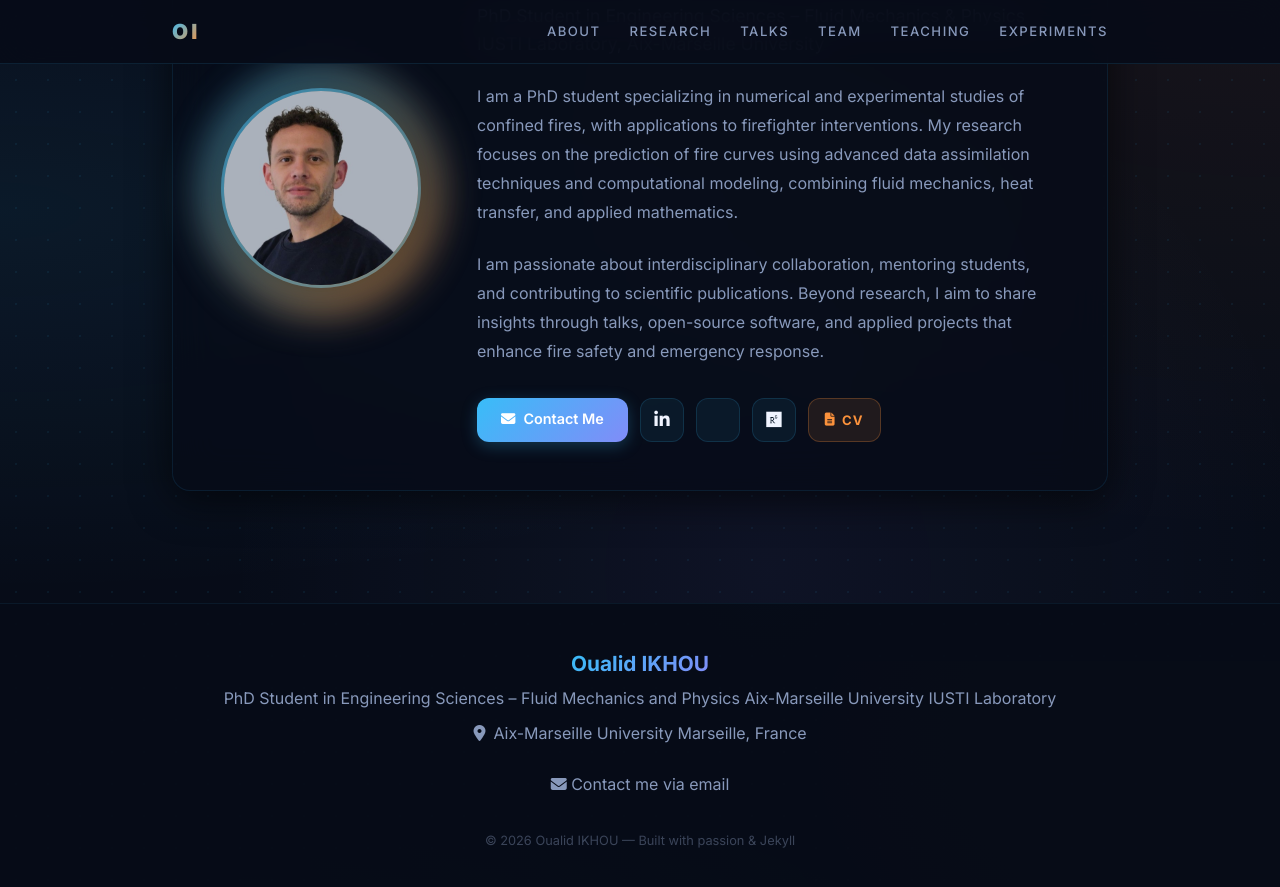
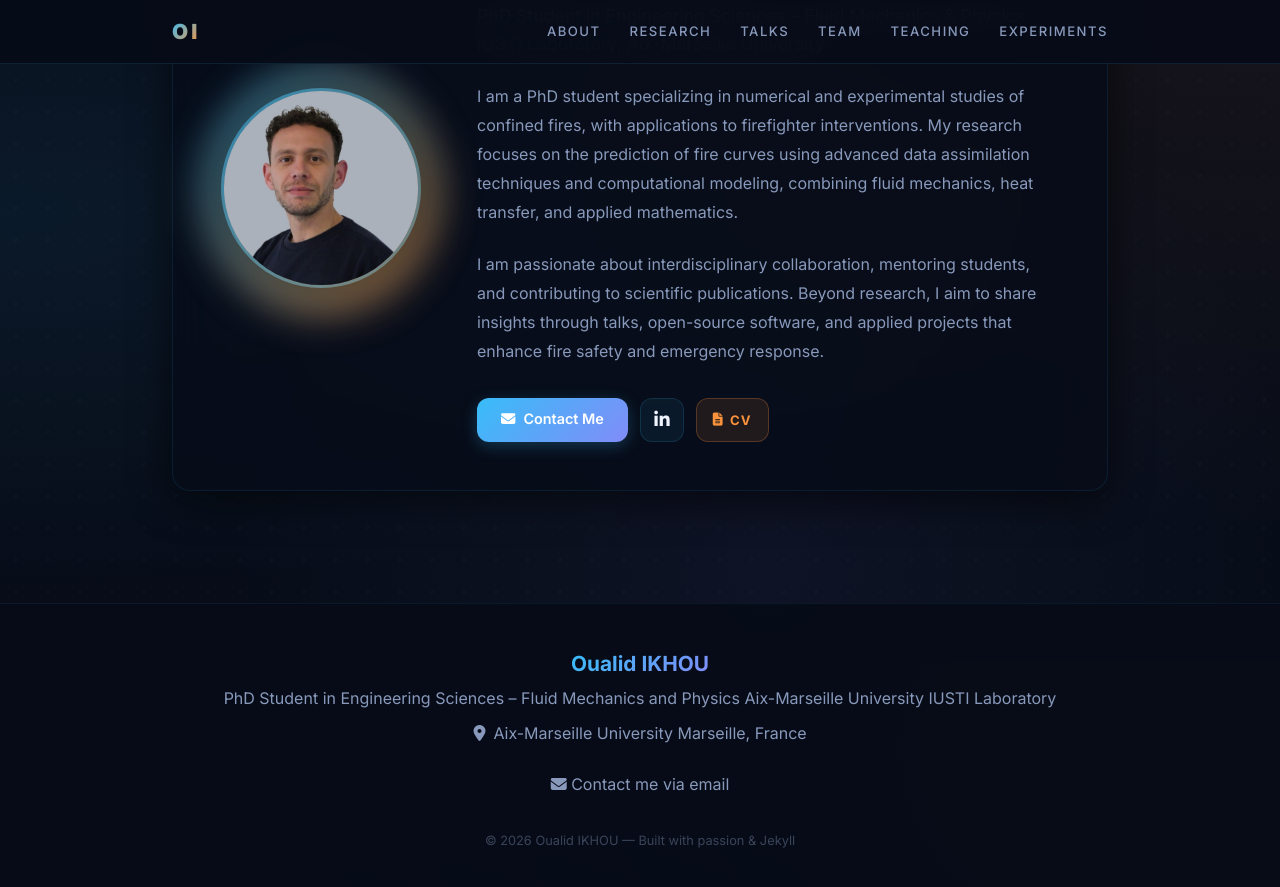
Before and after one commit to oualidikhou/oualidikhou.github.io, a Jekyll site: the page built from index.md, in a window 1280 px wide and 900 px high, scrolled down 239 px. Shown: the top 887 px of the window. Built offline with Jekyll 4.4.1, drawn with Linux system fonts in a browser that asks for light colours.

Commit message:
Update index.md

```diff
--- a/index.md
+++ b/index.md
@@ -39,14 +39,6 @@ title: Home
 
         <a href="https://www.linkedin.com/in/oualid-ikhou-b40a1918a/" target="_blank" class="social-icon" title="LinkedIn">
           <i class="fa-brands fa-linkedin-in"></i>
-        </a>
-
-        <a href="https://scholar.google.fr/citations?user=n26K8XoAAAAJ&hl=fr" target="_blank" class="social-icon" title="Google Scholar">
-          <i class="fa-brands fa-google-scholar"></i>
-        </a>
-
-        <a href="https://www.researchgate.net/profile/Ikhou-Oualid" target="_blank" class="social-icon" title="ResearchGate">
-          <i class="fa-brands fa-researchgate"></i>
         </a>
 
         <!-- Bouton CV -->
```
